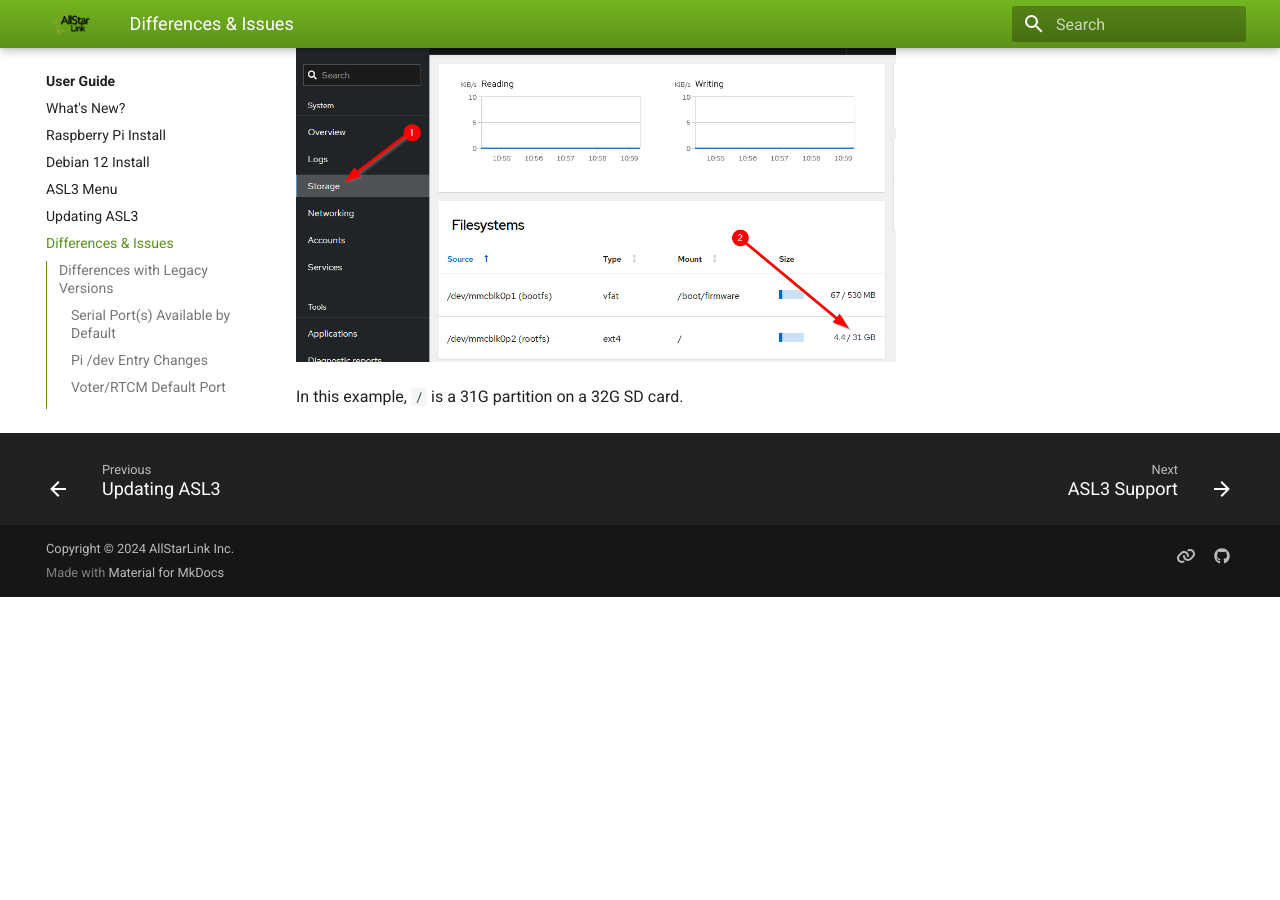
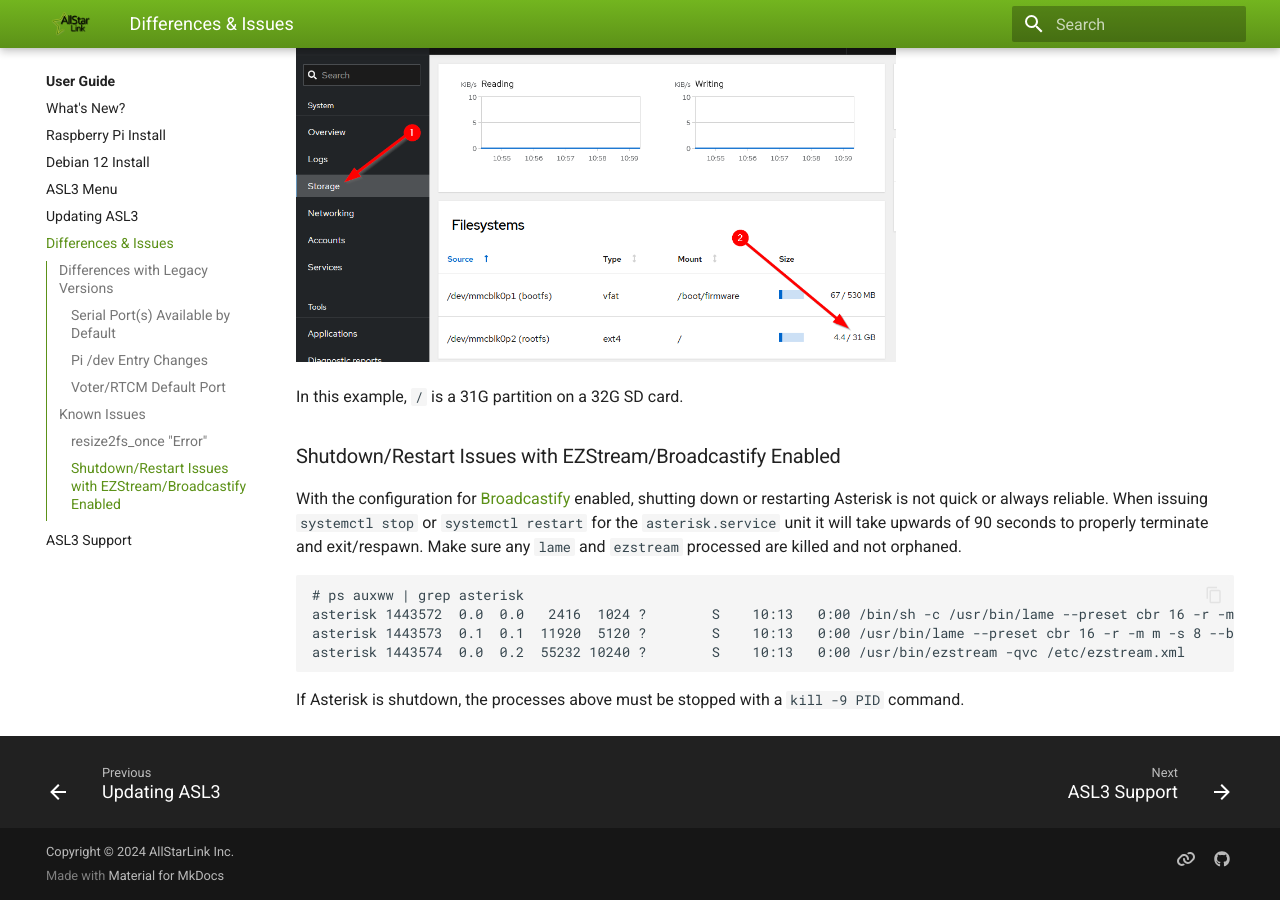
Before and after one commit to AllStarLink/ASL3-Manual, an MkDocs documentation site: the page built from docs/user-guide/known-issues-diffs.md, in a window 1280 px wide and 900 px high, scrolled down 1116 px. Built offline with MkDocs 1.6.1 and Material for MkDocs 9.7.7, drawn with Linux system fonts in a browser that asks for light colours; before the commit the page ends 1713 px from its top, so only the background shows below that.

Commit message:
bradcastify setup and issues changes

````diff
--- a/docs/user-guide/known-issues-diffs.md
+++ b/docs/user-guide/known-issues-diffs.md
@@ -52,3 +52,19 @@
 ![Known issue resize2fs](img/known_issue_resize2fs.png){width="600"}
 
 In this example, `/` is a 31G partition on a 32G SD card.
+
+### Shutdown/Restart Issues with EZStream/Broadcastify Enabled
+With the configuration for [Broadcastify](../adv-topics/broadcastify.md) enabled,
+shutting down or restarting Asterisk is not quick or always reliable. When
+issuing `systemctl stop` or `systemctl restart` for the `asterisk.service` unit
+it will take upwards of 90 seconds to properly terminate and exit/respawn.
+Make sure any `lame` and `ezstream` processed are killed and not orphaned.
+
+```bash
+# ps auxww | grep asterisk
+asterisk 1443572  0.0  0.0   2416  1024 ?        S    10:13   0:00 /bin/sh -c /usr/bin/lame --preset cbr 16 -r -m m -s 8 --bitwidth 16 - - | /usr/bin/ezstream -qvc /etc/ezstream.xml
+asterisk 1443573  0.1  0.1  11920  5120 ?        S    10:13   0:00 /usr/bin/lame --preset cbr 16 -r -m m -s 8 --bitwidth 16 - -
+asterisk 1443574  0.0  0.2  55232 10240 ?        S    10:13   0:00 /usr/bin/ezstream -qvc /etc/ezstream.xml
+```
+
+If Asterisk is shutdown, the processes above must be stopped with a `kill -9 PID` command.
````
Also changed, not shown: docs/adv-topics/broadcastify.md (+1 -1 lines).
